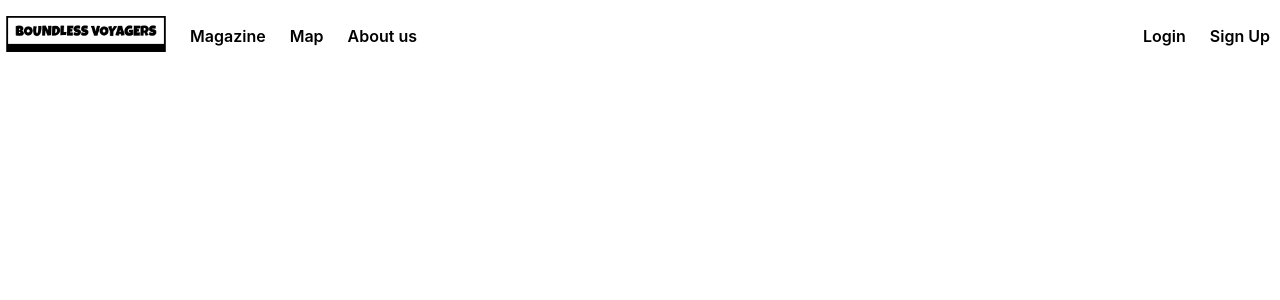
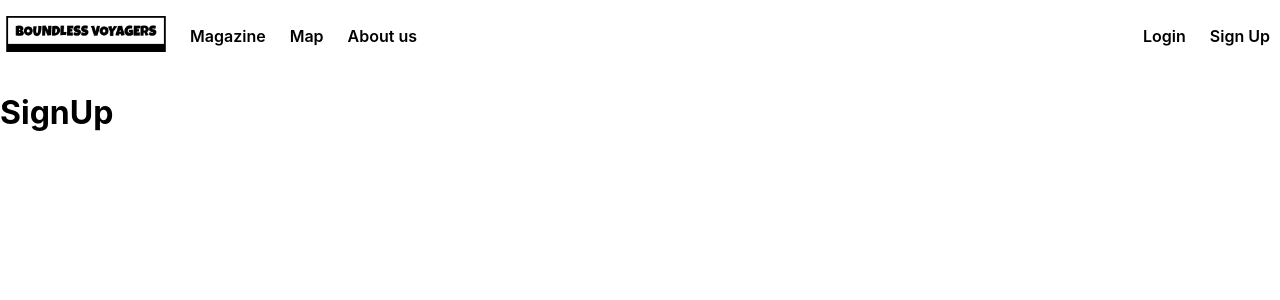
Before and after one commit to willdoesprojects/freecamp, a React (Create React App) app: page /signup in a window 1280 px wide. Shown: the top 300 px of the page. Built offline with nearby package versions, Linux system fonts and the light colour scheme.

Commit message:
modified:   src/App.js 	modified:   src/components/Navbar.js 	modified:   src/pages/HomePage.js 	new file:   src/pages/SignUp.js

```diff
--- a/src/App.js
+++ b/src/App.js
@@ -5,6 +5,7 @@ import HomePage from "./pages/HomePage";
 import AboutUs from "./pages/AboutUs";
 import Magazine from "./pages/Magazine";
 import Map from "./pages/Map";
+import SignUp from "./pages/SignUp";
 function App() {
 
 
@@ -17,6 +18,7 @@ function App() {
         <Route path = "/aboutus" element = {<AboutUs />} />
         <Route path = "/magazine" element = {<Magazine />} />
         <Route path = "/map" element = {<Map />} />
+        <Route path = "/signup" element = {<SignUp />} />
       </Routes>
     </div>
     </>
--- a/src/components/Navbar.js
+++ b/src/components/Navbar.js
@@ -35,7 +35,7 @@ function Navbar() {
                         <a href = "#">Login</a>
                     </li>
                     <li>
-                        <a href = "#">Sign Up</a>
+                        <a href = "/signup">Sign Up</a>
                     </li>
                 </ul>
             </div>
--- a/src/pages/HomePage.js
+++ b/src/pages/HomePage.js
@@ -3,7 +3,7 @@ import Navbar from "../components/Navbar.js"
 function HomePage() {
     return (
         <div className="first-part">
-            <h1>Camp Free For Life</h1>
+            <h1>Camp Free For Life.</h1>
         </div>
     );
 }
--- /dev/null
+++ b/src/pages/SignUp.js
@@ -0,0 +1,7 @@
+function SignUp() {
+    return (
+        <h1>SignUp</h1>
+    );
+}
+
+export default SignUp;
```
